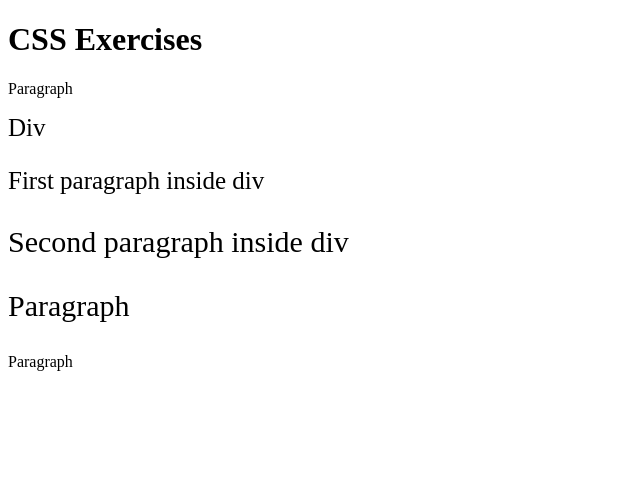
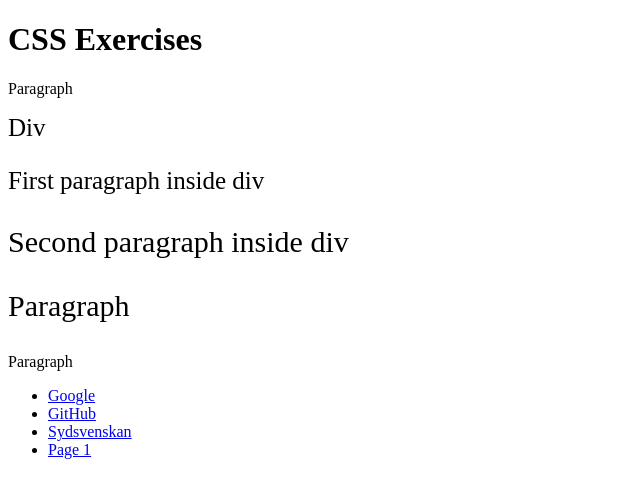
Before and after one commit to MikaelFeher/css-exercises, a plain HTML site: page index.html in a window 1280 px wide. Shown: the whole page, without its empty margins (0-640 px from the left). Drawn offline with Linux system fonts and the light colour scheme.

Commit message:
Adds new html page and ul content in the index file

```diff
--- a/index.html
+++ b/index.html
@@ -16,5 +16,12 @@
 	</div>
 	<p class="para">Paragraph</p>
 	<p>Paragraph</p>
+
+	<ul>
+		<li><a href="https://google.com">Google</a></li>
+		<li><a href="https://github.com">GitHub</a></li>
+		<li><a href="https://www.sydsvenskan.se">Sydsvenskan</a></li>
+		<li><a href="page1.html">Page 1</a></li>
+	</ul>
 </body>
 </html>
```
Also changed, not shown: page1.html (added).
